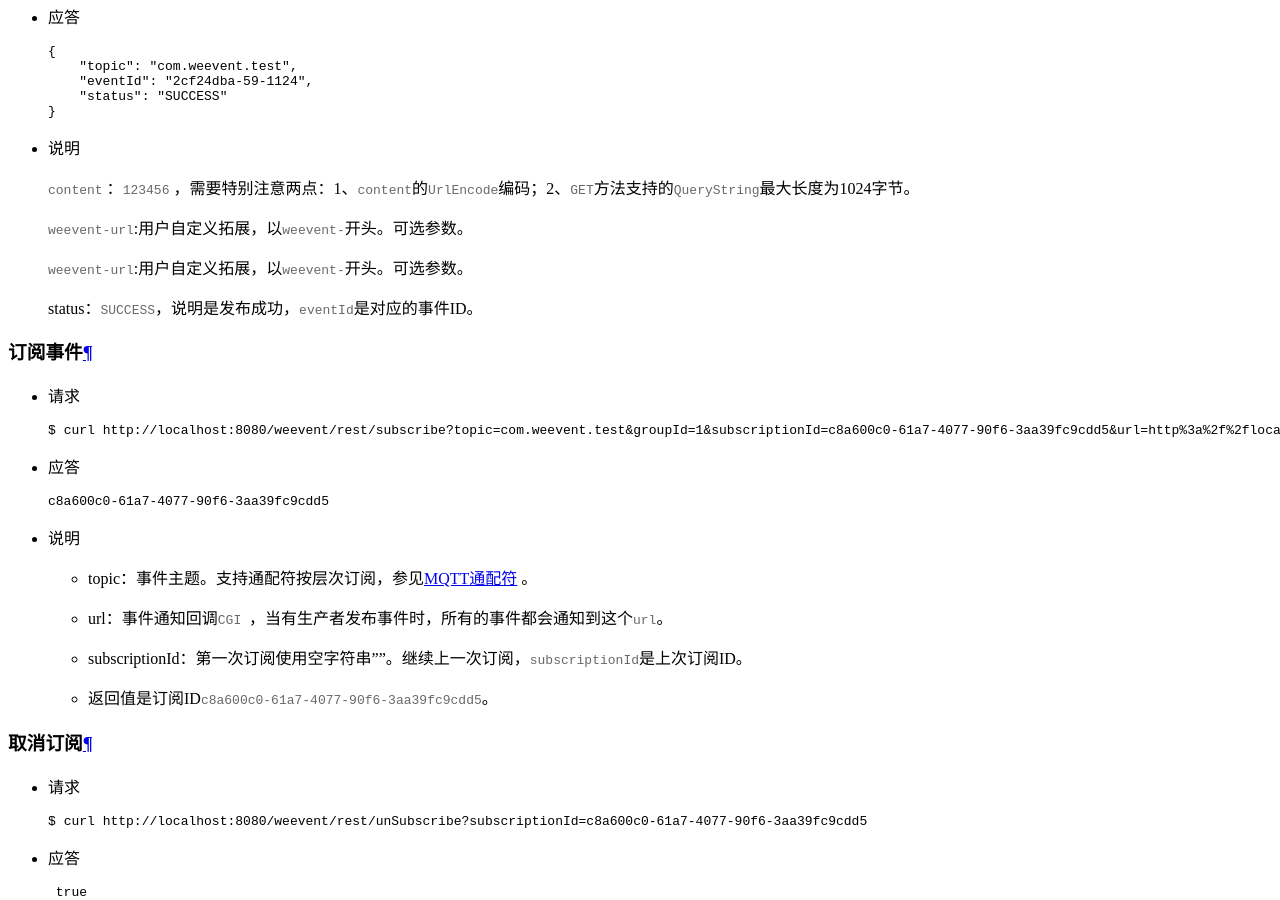
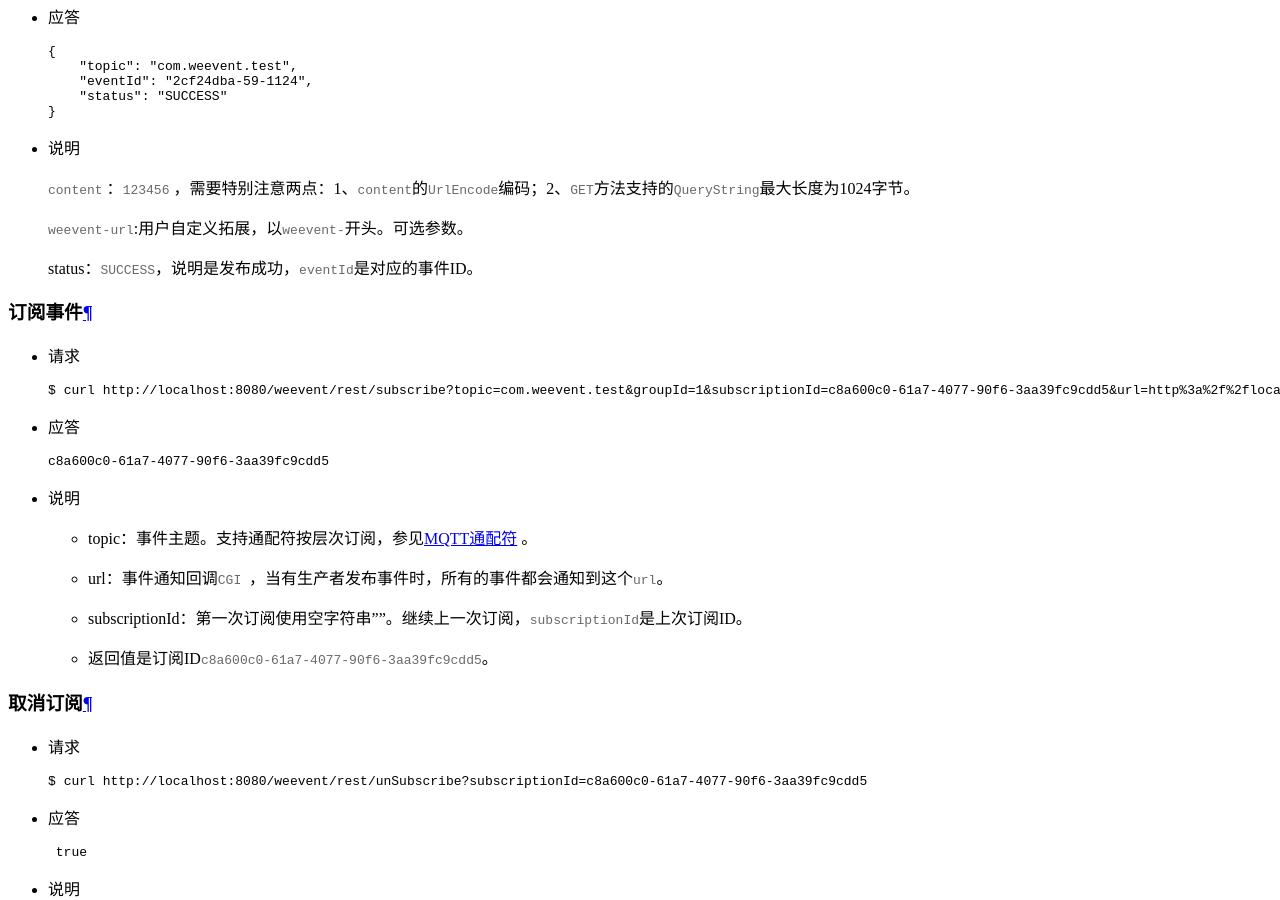
Before and after one commit to WeBankBlockchain/WeEvent-docs, a Sphinx documentation site: the page built from docs/protocal/restful.md, in a window 1280 px wide and 900 px high, scrolled down 2689 px. Built offline with Sphinx 7.4.7 and the Read the Docs theme 2.0.0, drawn with Linux system fonts in a browser that asks for light colours.

Commit message:
update restful user manual

```diff
--- a/docs/protocal/restful.md
+++ b/docs/protocal/restful.md
@@ -130,8 +130,6 @@ http://localhost:8080/weevent/rest/publish?topic=com.weevent.test&groupId=1&cont
 - 说明
 
   `content` ：`123456` ，需要特别注意两点：1、`content`的`UrlEncode`编码；2、`GET`方法支持的`QueryString`最大长度为1024字节。
-
-  `weevent-url`:用户自定义拓展，以`weevent-`开头。可选参数。
 
   `weevent-url`:用户自定义拓展，以`weevent-`开头。可选参数。
 
```
